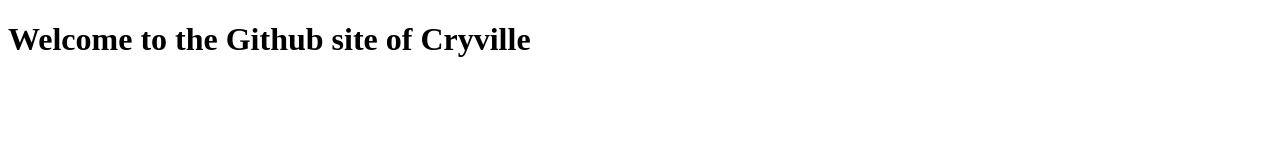
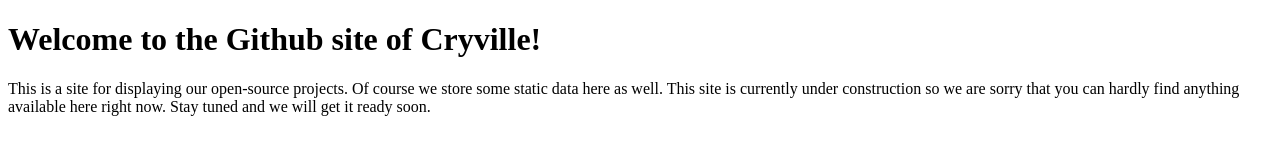
Before and after one commit to cryville/cryville.github.io, a plain HTML site: page index.html in a window 1280 px wide. Drawn offline with Linux system fonts and the light colour scheme.

Commit message:
update index.html

```diff
--- a/index.html
+++ b/index.html
@@ -5,6 +5,7 @@
 		<title>Cryville Github Site</title>
 	</head>
 	<body>
-		<h1>Welcome to the Github site of Cryville</h1>
+		<h1>Welcome to the Github site of Cryville!</h1>
+		<p>This is a site for displaying our open-source projects. Of course we store some static data here as well. This site is currently under construction so we are sorry that you can hardly find anything available here right now. Stay tuned and we will get it ready soon.</p>
 	</body>
 </html>
```
